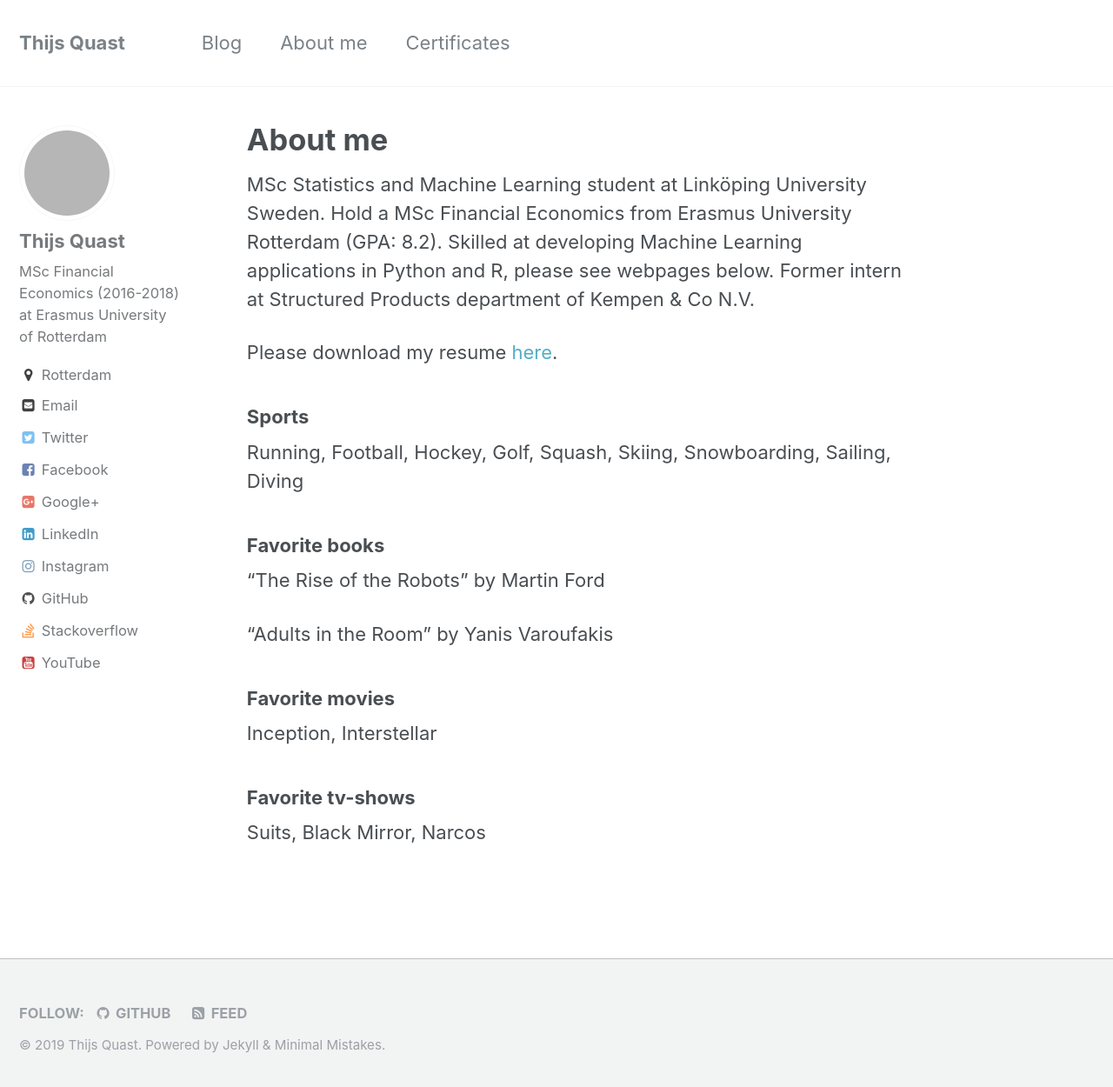
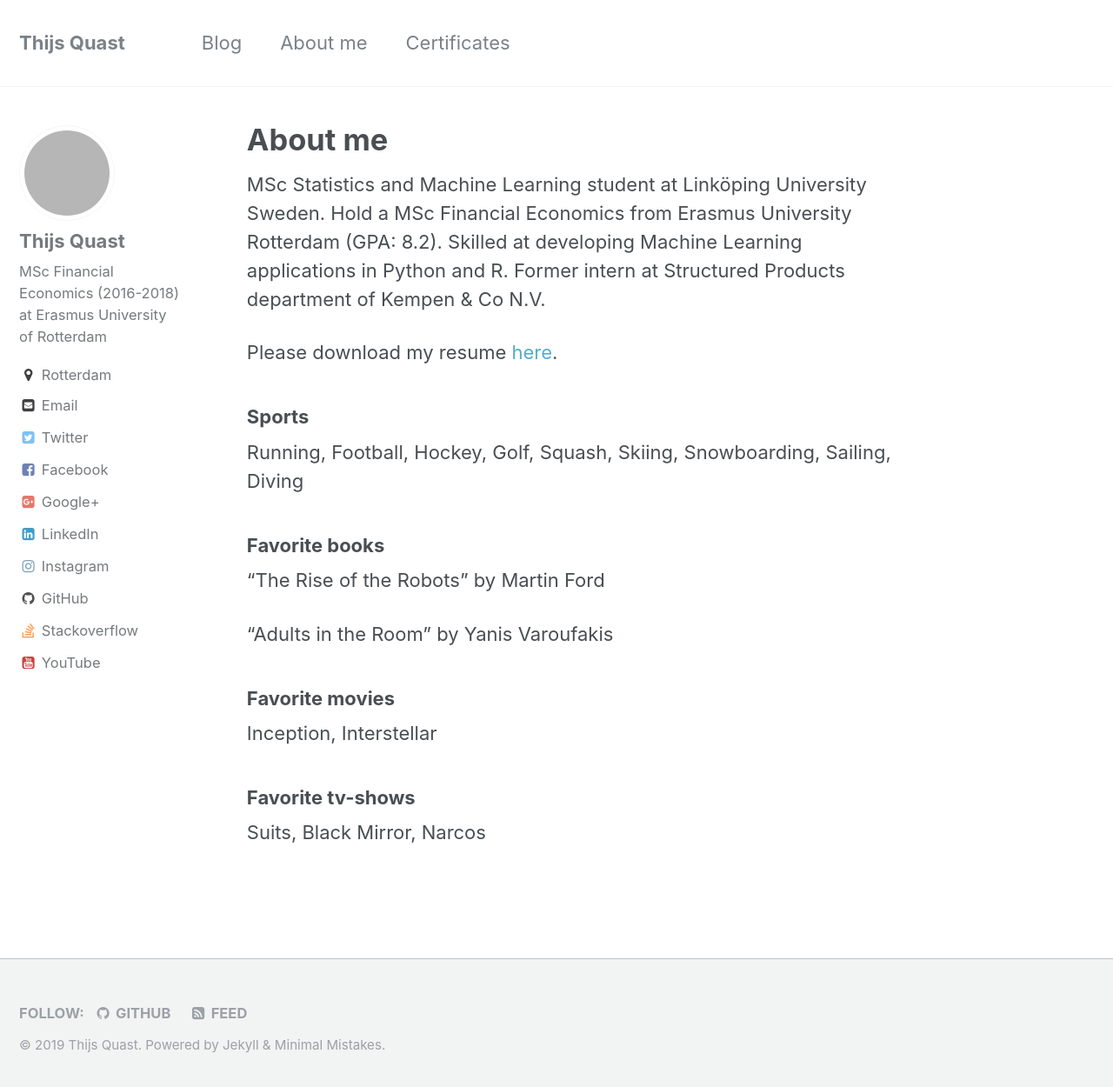
Before and after one commit to Thijsq/thijsq.github.io, a Jekyll site: the page built from _pages/about.md, in a window 1280 px wide and 1258 px high. Shown: the top 1250 px of the window at 87% size. Built offline with Jekyll 4.4.1, drawn with Linux system fonts in a browser that asks for light colours; grey boxes are pictures that could not be loaded.

Commit message:
Update about.md

```diff
--- a/_pages/about.md
+++ b/_pages/about.md
@@ -5,7 +5,7 @@ permalink: /about/
 author_profile: true
 ---
 
-MSc Statistics and Machine Learning student at Linköping University Sweden. Hold a MSc Financial Economics from Erasmus University Rotterdam (GPA: 8.2). Skilled at developing Machine Learning applications in Python and R, please see webpages below. Former intern at Structured Products department of Kempen & Co N.V.
+MSc Statistics and Machine Learning student at Linköping University Sweden. Hold a MSc Financial Economics from Erasmus University Rotterdam (GPA: 8.2). Skilled at developing Machine Learning applications in Python and R. Former intern at Structured Products department of Kempen & Co N.V.
 
 Please download my resume [here](https://github.com/Thijsq/Curriculum-Vitae/raw/master/CV%20T.J.Quast%20(7).pdf).
 
```
